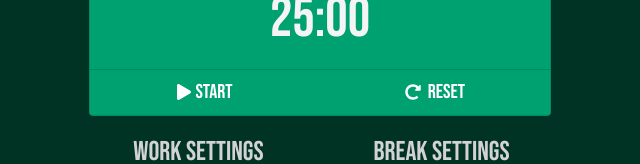
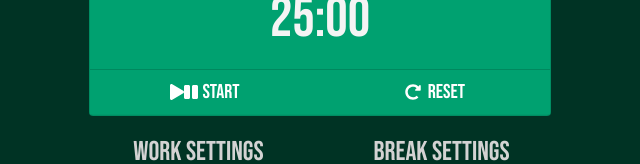
Before and after one commit to A3AJAGBE/react-pomodoro-app, a React (Create React App) app: page / in a window 1280 px wide. Shown: the part 394-558 px from the top of the page, without its empty margins (320-960 px from the left). Built offline with nearby package versions, Linux system fonts and the light colour scheme.

Commit message:
Modified startClicked to startPauseClicked func

```diff
--- a/src/App.js
+++ b/src/App.js
@@ -59,10 +59,16 @@ class Dashboard extends React.Component {
 		inProgress: false
 	}
 
-	startClicked = () => {
+	startPauseClicked = () => {
 		const {inProgress} = this.state;
 
-		if (!inProgress) {
+		if (inProgress) {
+			clearInterval(this.interval);
+			this.setState({
+				inProgress: false,
+				timerLabel: "Session Paused"
+			});
+		} else {
 			this.setState({
 				inProgress: true,
 				timerLabel: "Session in Progress"
@@ -92,16 +98,8 @@ class Dashboard extends React.Component {
 
 	}
 
-	pauseClicked = () => {
-		const {inProgress} = this.state;
-
-		if (inProgress) {
-			clearInterval(this.interval);
-			this.setState({
-				inProgress: false,
-				timerLabel: "Session Paused"
-			});
-		}
+	componentWillUnmount() {
+		clearInterval(this.interval);
 	}
 
 	resetClicked = () => {
@@ -159,7 +157,7 @@ class Dashboard extends React.Component {
 	}
 
 	render() {
-		const {workDefault, breakDefault, timeLeft, timerLabel} = this.state;
+		const {workDefault, breakDefault, timeLeft, timerLabel, inProgress} = this.state;
 
 		const workSessionProps = {
 			SessionName: "Work Settings",
@@ -189,13 +187,12 @@ class Dashboard extends React.Component {
 						<Card.Text id="time-left" className='display-4'> {timeFormat(timeLeft)} </Card.Text>
 					</Card.Body>
 					<Card.Footer className="flex-nowrap p-0">
-						<Button className="col-6 m-0 rounded-0 Card-Btn " id="start_stop" onClick={this.startClicked}> {StartIcon}
-							<span className='ps-1 fs-5'>Start</span>
+						<Button className="col-6 m-0 rounded-0 Card-Btn" id={`${inProgress ? "pause" : "start_stop"}`} onClick={this.startPauseClicked}>
+							{StartIcon}{PauseIcon}
+							<span className='ps-1 fs-5'>
+								{`${inProgress ? "Pause" : "Start"}`}
+							</span>
 						</Button>
-
-						{/* <Button className="col-4 m-0 rounded-0 Card-Btn" id="pause" onClick={this.pauseClicked}> {PauseIcon}
-							<span className='ps-1'>Pause</span>
-						</Button> */}
 
 						<Button className="col-6 m-0 rounded-0 Card-Btn" id="reset" onClick={this.resetClicked}> {ResetIcon} <span className='ps-1 fs-5'> Reset</span>
 						</Button>
```
